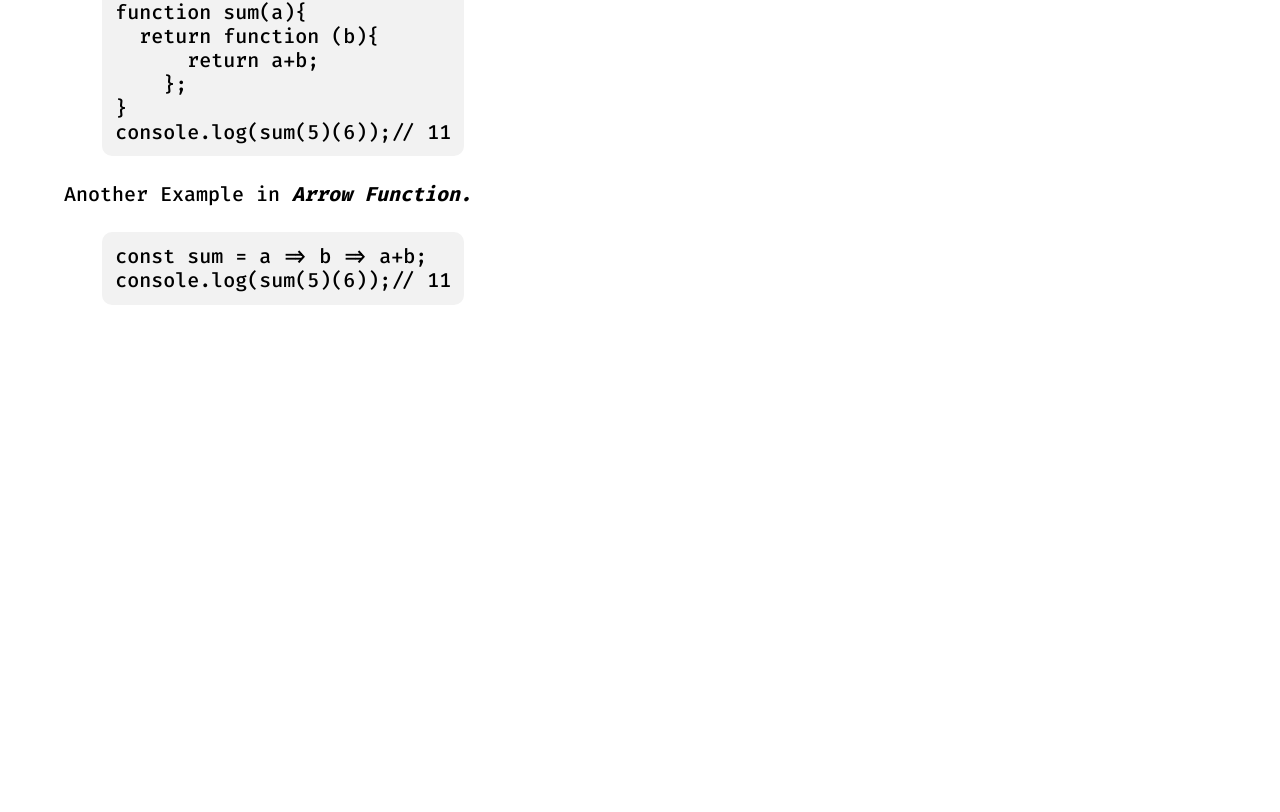
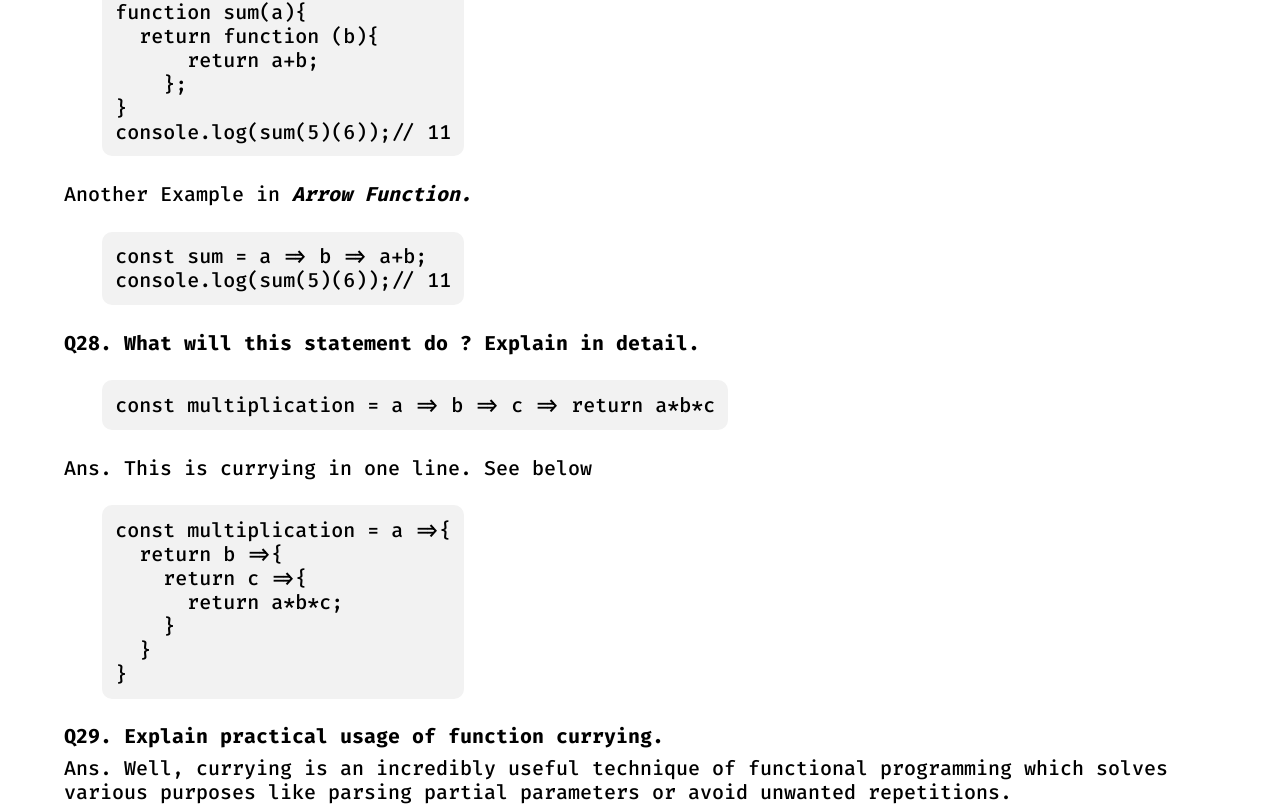
Before and after one commit to rohitkatbamna/jsin, a React (Create React App) app: page / in a window 1280 px wide. Shown: the part 8627-9439 px from the top of the page. Before the commit the page ends 8958 px from the top, so only its background shows below. Built offline with nearby package versions, Linux system fonts and the light colour scheme; the HTML template or start-up script is replaced by a standard one.

Commit message:
04:37 PM TILL Q29 ADDED

```diff
--- a/src/components/jsques2.js
+++ b/src/components/jsques2.js
@@ -91,6 +91,38 @@ function Jsques2() {
 					console.log(sum(5)(6));// 11
 				</Example>
 			</Answer>
+			<Question>
+				Q28. What will this statement do ? Explain in detail.
+				<Example>
+					const multiplication = a ={">"} b ={">"} c ={">"} return a*b*c
+				</Example>
+			</Question>
+			<Answer>
+				Ans. This is currying in one line. See below
+				<Example>
+					const multiplication = a ={">"}
+					<LCB />
+					<br />
+					<div className="ms-4">
+						return b ={">"}
+						<LCB /> <br />
+						<div className="ms-4">
+							return c ={">"}
+							<LCB /> <br />
+							<div className="ms-4">return a*b*c;</div>
+							<RCB />
+						</div>
+						<RCB />
+					</div>
+					<RCB />
+				</Example>
+			</Answer>
+			<Question>Q29. Explain practical usage of function currying.</Question>
+			<Answer>
+				Ans. Well, currying is an incredibly useful technique of functional
+				programming which solves various purposes like parsing partial
+				parameters or avoid unwanted repetitions.
+			</Answer>
 		</div>
 	);
 }
--- a/src/components/others.js
+++ b/src/components/others.js
@@ -16,7 +16,7 @@ function Others() {
 			</Answer>
 			<Question>Q What is console.log&#40; 1 &gt; 10 &gt; 100 &#41; ?</Question>
 			<Answer>
-				Again type coersion is a bitch. For Explanation Look above.
+				Ans. Again type coersion is a bitch. For Explanation Look above.
 				<br />
 				<Bita>The answer is false.</Bita>
 			</Answer>
```
